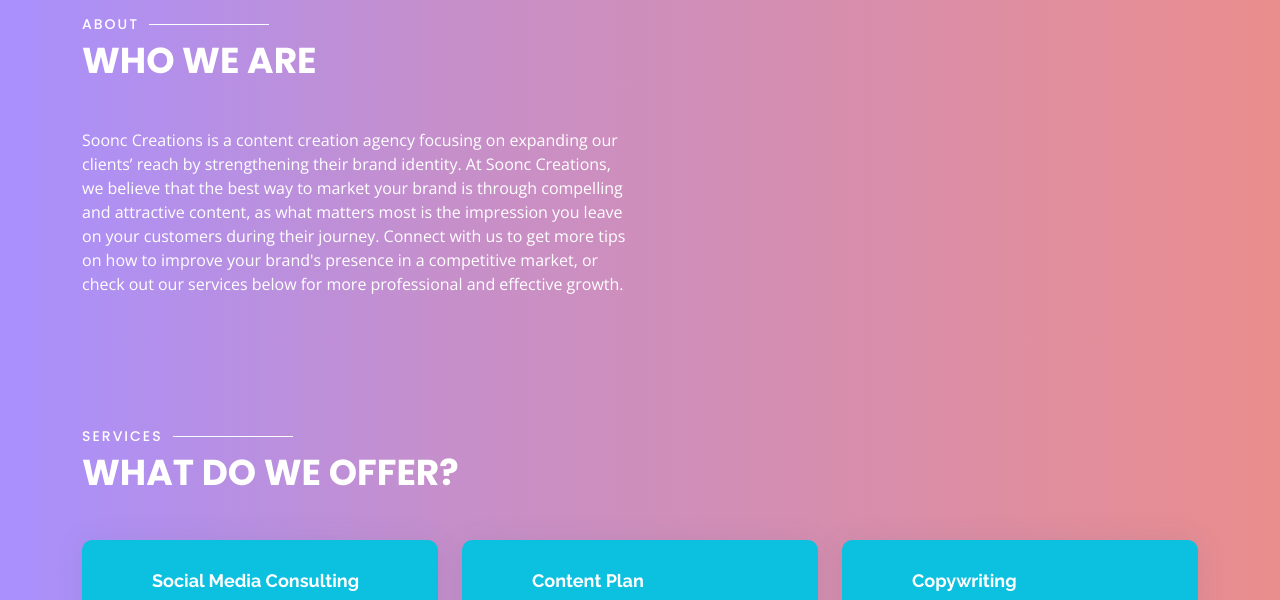
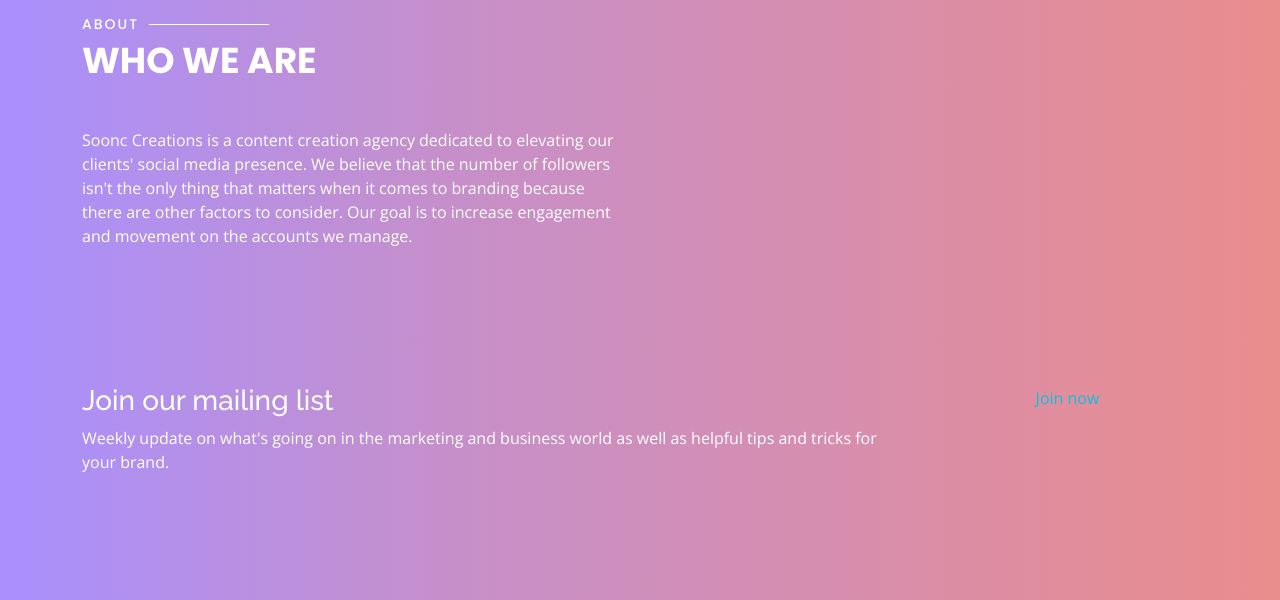
Before and after one commit to Albert666h/website, a plain HTML site: page index.html in a window 1280 px wide. Shown: the part 680-1280 px from the top of the page. Drawn offline with nearby package versions, Linux system fonts and the light colour scheme.

Commit message:
Add files via upload

```diff
--- a/index.html
+++ b/index.html
@@ -70,8 +70,8 @@
       <!-- Slide 1 -->
       <div class="carousel-item active">
         <div class="carousel-container">
-          <h2 class="animate__animated animate__fadeInDown">Welcome to <span>Soonc Creations</span></h2>
-          <p class="animate__animated fanimate__adeInUp">grow fast, like a mushroom</p>
+          <h2>Welcome to <span>Soonc Creations</span></h2>
+          <p>grow fast, like a mushroom</p>
         </div>
       </div>
 
@@ -108,7 +108,7 @@
         <div class="row content" data-aos="fade-up">
           <div class="col-lg-6">
             <p>
-              Soonc Creations is a content creation agency focusing on expanding our clients’ reach by strengthening their brand identity. At Soonc Creations, we believe that the best way to market your brand is through compelling and attractive content, as what matters most is the impression you leave on your customers during their journey. Connect with us to get more tips on how to improve your brand's presence in a competitive market, or check out our services below for more professional and effective growth.
+              Soonc Creations is a content creation agency dedicated to elevating our clients' social media presence. We believe that the number of followers isn't the only thing that matters when it comes to branding because there are other factors to consider. Our goal is to increase engagement and movement on the accounts we manage.
             </p>
           </div>
         </div>
@@ -116,6 +116,22 @@
       </div>
     </section><!-- End About Section -->
 
+    <!-- ======= Cta Section ======= -->
+    <section id="cta" class="cta">
+      <div class="container">
+
+        <div class="row" data-aos="zoom-out">
+          <div class="col-lg-9 text-center text-lg-start">
+            <h3>Join our mailing list</h3>
+            <p>Weekly update on what's going on in the marketing and business world as well as helpful tips and tricks for your brand.</p>
+          </div>
+          <div class="col-lg-3 cta-btn-container text-center">
+            <a class="cta-btn align-middle" href="https://soonccreations.substack.com/" target="_blank">Join now</a>
+          </div>
+        </div>
+
+      </div>
+    </section><!-- End Cta Section -->
     <!-- ======= Services Section ======= -->
     <section id="services" class="services">
       <div class="container">
@@ -177,12 +193,11 @@
           <div class="col-lg-6">
             <div class="social-links">
               <a href="https://instagram.com/soonc_creations" target=”_blank” class="instagram" style="color:#fff"><i class="bi bi-instagram"></i></a>
-              <a href="https://www.linkedin.com/company/soonc/" target=”_blank” class="linkedin" style="color:#fff"><i class="bi bi-linkedin"></i></a>
+              <a href="https://www.linkedin.com/company/soonccreations/" target=”_blank” class="linkedin" style="color:#fff"><i class="bi bi-linkedin"></i></a>
               <a href="https://www.twitter.com/soonc_creations" target=”_blank” class="linkedin" style="color:#fff"><i class="bi bi-twitter"></i></a>
             </div>
           </div>
         </div>
-
       </div>
     </section><!-- End Contact Section -->
   </main><!-- End #main -->
```
